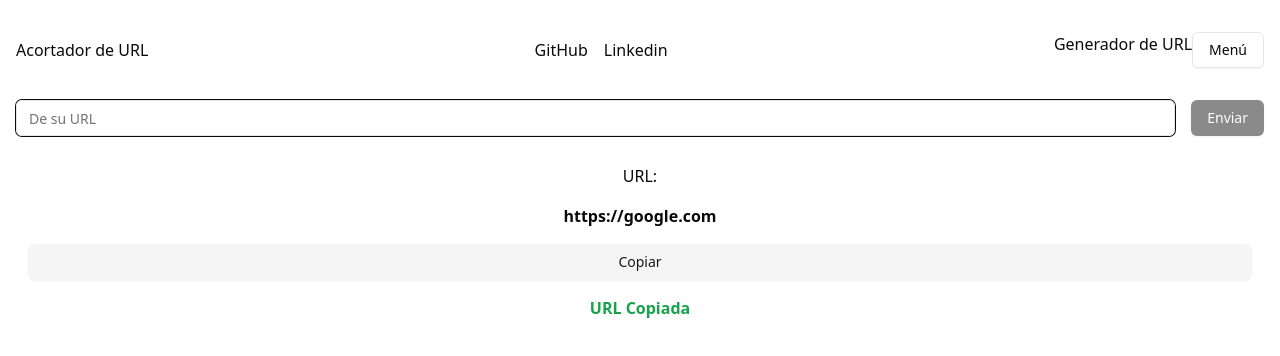
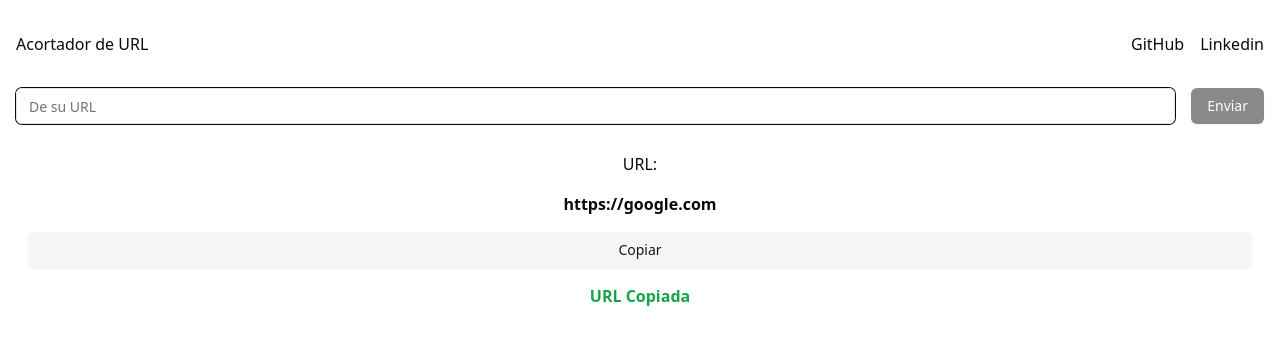
Before and after one commit to Lauta-dev/short-url, a React (Vite) app in the folder packages/client/: page / in a window 1280 px wide. Shown: the top 356 px of the page. Built offline with nearby package versions, Linux system fonts and the light colour scheme.

Commit message:
classname passed for props

```diff
--- a/packages/client/src/components/me/menuMobile.tsx
+++ b/packages/client/src/components/me/menuMobile.tsx
@@ -7,10 +7,9 @@ import {
 	MenubarSeparator,
 } from "@/components/ui/menubar";
 
-function MenuMobile() {
+function MenuMobile({ divClassName }) {
 	return (
-		<div className="flex justify-between">
-			<h2>Generador de URL</h2>
+		<div className={divClassName}>
 			<Menubar>
 				<MenubarMenu>
 					<MenubarTrigger>Menú</MenubarTrigger>
```
